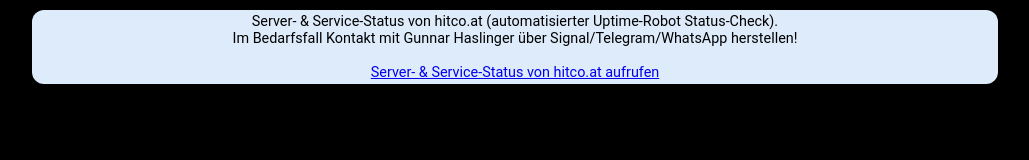
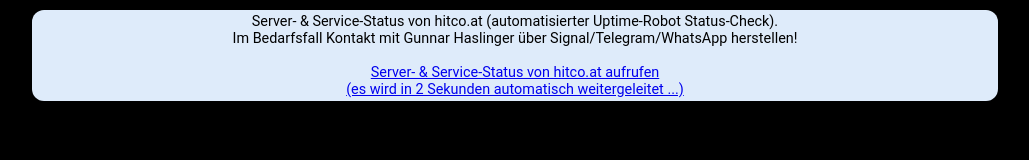
Before and after one commit to gunnarhaslinger/status.hitco.at, a plain HTML site: page index.html in a window 1280 px wide. Shown: the whole page, without its empty margins (125-1154 px from the left). Drawn offline with Linux system fonts and the light colour scheme.

Commit message:
Update index.html

```diff
--- a/index.html
+++ b/index.html
@@ -21,7 +21,7 @@
       Server- & Service-Status von hitco.at (automatisierter Uptime-Robot Status-Check).<br/>
       Im Bedarfsfall Kontakt mit Gunnar Haslinger über Signal/Telegram/WhatsApp herstellen!<br/>
       &nbsp;<br/>
-      <a href="https://stats.uptimerobot.com/NG0DCJo">Server- & Service-Status von hitco.at aufrufen</a>
+      <a href="https://stats.uptimerobot.com/NG0DCJo">Server- & Service-Status von hitco.at aufrufen<br/>(es wird in 2 Sekunden automatisch weitergeleitet ...)</a>
 
 
     </div>
```
